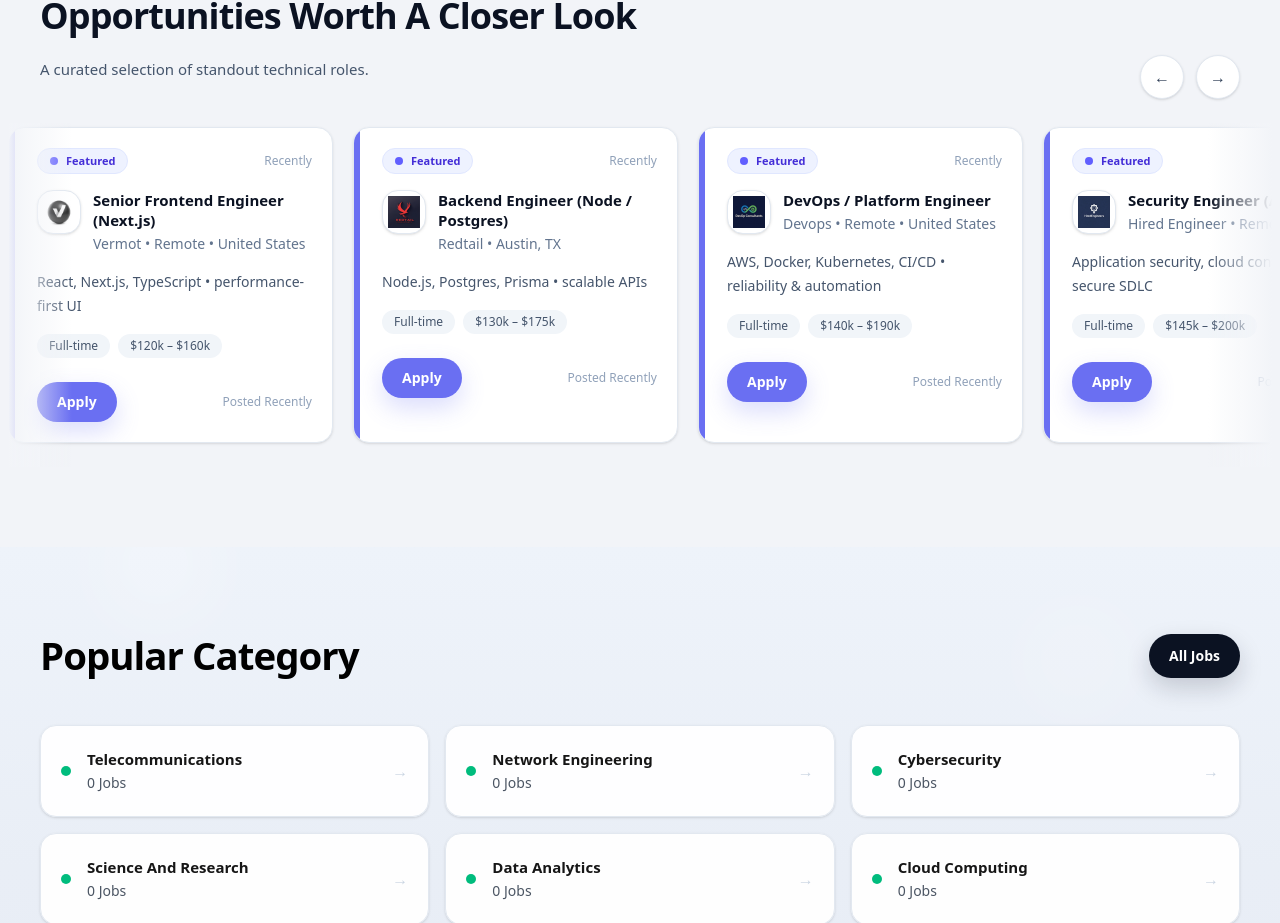
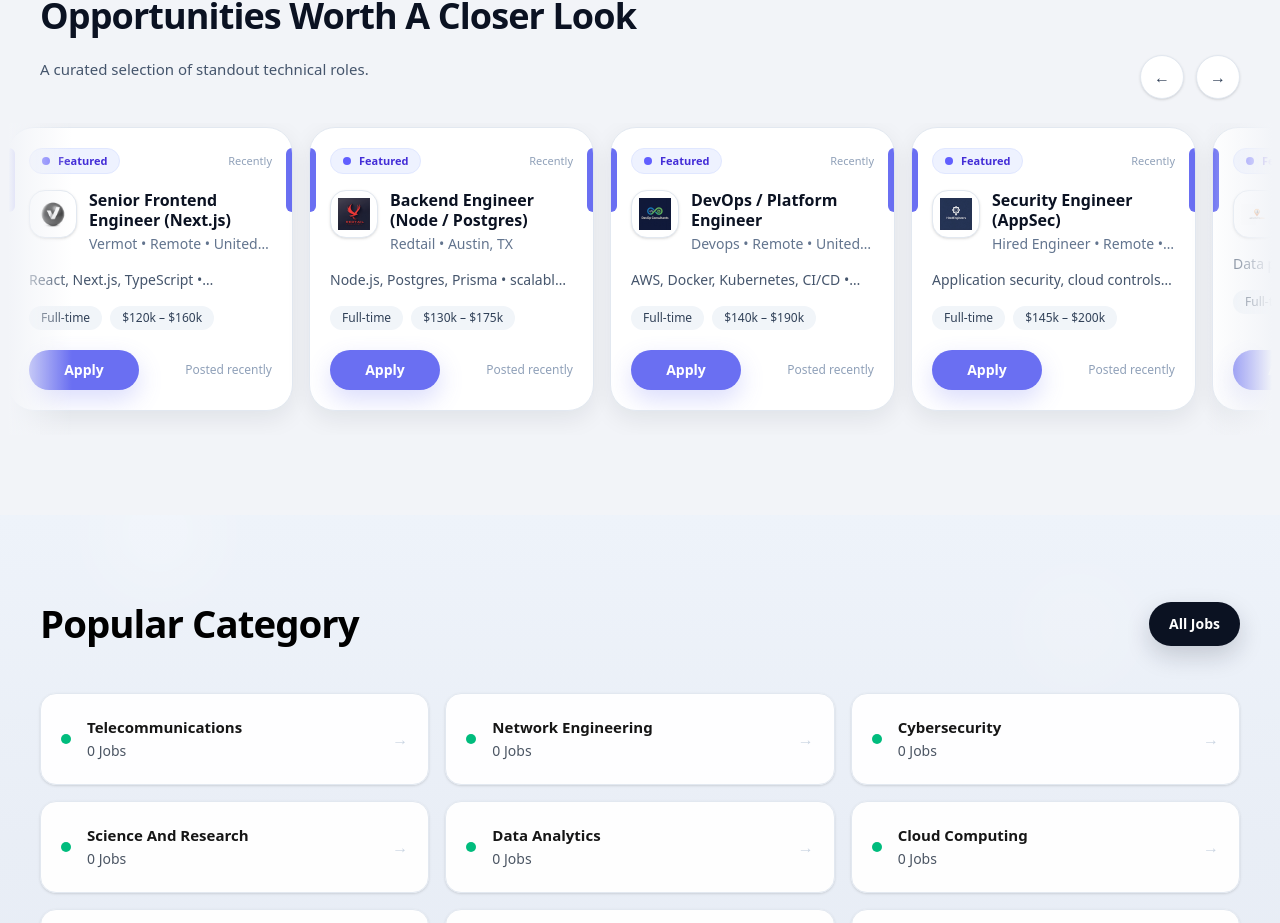
Before and after one commit to adebisidolapo/technicaljobboard, a Next.js app: page / in a window 1280 px wide. Shown: the part 1479-2402 px from the top of the page. Built offline with nearby package versions, Linux system fonts and the light colour scheme; no server answers; the database is empty.

Commit message:
update homepage

```diff
--- a/components/home/FeaturedJobsSection.tsx
+++ b/components/home/FeaturedJobsSection.tsx
@@ -285,8 +285,18 @@
     const rail = railRef.current;
     if (!rail) return;
 
+    const stop = () => {
+      if (autoScrollRef.current !== null) {
+        window.clearInterval(autoScrollRef.current);
+        autoScrollRef.current = null;
+      }
+    };
+
     const start = () => {
-      if (window.innerWidth < 768) return;
+      if (window.innerWidth < 768) {
+        stop();
+        return;
+      }
 
       stop();
 
@@ -302,13 +312,6 @@
           rail.scrollLeft = next;
         }
       }, 22);
-    };
-
-    const stop = () => {
-      if (autoScrollRef.current !== null) {
-        window.clearInterval(autoScrollRef.current);
-        autoScrollRef.current = null;
-      }
     };
 
     start();
@@ -329,7 +332,7 @@
       <div className="absolute right-0 top-[-68px] hidden items-center gap-3 md:flex">
         <button
           type="button"
-          onClick={() => scrollByAmount(-360)}
+          onClick={() => scrollByAmount(-300)}
           className="inline-flex h-11 w-11 items-center justify-center rounded-xl border border-slate-200 bg-white text-slate-700 shadow-sm transition hover:border-slate-300 hover:bg-slate-50"
           aria-label="Scroll left"
         >
@@ -337,7 +340,7 @@
         </button>
         <button
           type="button"
-          onClick={() => scrollByAmount(360)}
+          onClick={() => scrollByAmount(300)}
           className="inline-flex h-11 w-11 items-center justify-center rounded-xl border border-slate-200 bg-white text-slate-700 shadow-sm transition hover:border-slate-300 hover:bg-slate-50"
           aria-label="Scroll right"
         >
@@ -357,7 +360,7 @@
           onMouseLeave={() => {
             isHoveringRef.current = false;
           }}
-          className="no-scrollbar flex gap-5 overflow-x-auto px-4 pb-6 pt-1 pr-4 scroll-smooth snap-x snap-mandatory sm:px-6 lg:px-8"
+          className="no-scrollbar flex gap-4 overflow-x-auto px-4 pb-6 pt-1 pr-4 scroll-smooth snap-x snap-mandatory sm:px-6 lg:px-8"
         >
           {displayJobs.map((job) => {
             const logo = getCompanyLogo(job.company);
@@ -365,24 +368,25 @@
             return (
               <article
                 key={job.id}
-                className="snap-start relative flex min-h-[285px] w-[285px] flex-none flex-col overflow-hidden rounded-2xl border border-slate-200 bg-white shadow-sm transition hover:-translate-y-1 hover:shadow-lg sm:w-[310px] lg:w-[325px]"
+                className="relative flex min-h-[230px] w-[260px] flex-none snap-start flex-col overflow-hidden rounded-[26px] border border-slate-200 bg-white shadow-[0_8px_24px_rgba(15,23,42,0.08)] transition duration-300 hover:-translate-y-1 hover:shadow-[0_16px_34px_rgba(15,23,42,0.12)] sm:w-[275px] lg:w-[285px]"
               >
-                <div className="absolute left-0 top-0 h-full w-1.5 bg-[var(--brand-purple)]" />
+                <div className="absolute left-0 top-5 h-16 w-1.5 rounded-r-full bg-[var(--brand-purple)]" />
+                <div className="absolute right-0 top-5 h-16 w-1.5 rounded-l-full bg-[var(--brand-purple)]" />
 
-                <div className="p-5 pl-7">
+                <div className="flex h-full flex-col p-4 sm:p-5">
                   <div className="flex items-center justify-between gap-3">
                     <span className="inline-flex items-center gap-2 rounded-full border border-indigo-100 bg-indigo-50 px-3 py-1 text-[11px] font-semibold text-indigo-700">
                       <span className="h-2 w-2 rounded-full bg-indigo-500" />
                       Featured
                     </span>
 
-                    <span className="text-xs text-slate-400">
+                    <span className="text-[11px] text-slate-400">
                       {loading ? "Loading..." : job.posted}
                     </span>
                   </div>
 
                   <div className="mt-4 flex items-start gap-3">
-                    <div className="flex h-11 w-11 flex-none items-center justify-center overflow-hidden rounded-2xl border border-slate-200 bg-white shadow-sm">
+                    <div className="flex h-12 w-12 flex-none items-center justify-center overflow-hidden rounded-2xl border border-slate-200 bg-white shadow-sm">
                       {logo ? (
                         <Image
                           src={logo.src}
@@ -399,7 +403,7 @@
                     </div>
 
                     <div className="min-w-0">
-                      <h3 className="line-clamp-2 text-[15px] font-extrabold leading-5 text-[#0B1222]">
+                      <h3 className="line-clamp-2 text-[16px] font-extrabold leading-5 text-[#0B1222]">
                         {job.title}
                       </h3>
                       <p className="mt-1 truncate text-sm text-slate-500">
@@ -408,30 +412,28 @@
                     </div>
                   </div>
 
-                  <p className="mt-4 line-clamp-3 text-sm leading-6 text-slate-600">
+                  <p className="mt-4 line-clamp-1 text-sm text-slate-600">
                     {job.description}
                   </p>
 
                   <div className="mt-4 flex flex-wrap gap-2">
-                    <span className="rounded-full bg-slate-100 px-3 py-1 text-xs font-medium text-slate-600">
+                    <span className="rounded-full bg-slate-100 px-3 py-1 text-xs font-medium text-slate-700">
                       {job.type}
                     </span>
-                    <span className="rounded-full bg-slate-100 px-3 py-1 text-xs font-medium text-slate-600">
+                    <span className="rounded-full bg-slate-100 px-3 py-1 text-xs font-medium text-slate-700">
                       {job.pay}
                     </span>
                   </div>
 
-                  <div className="mt-auto flex items-center justify-between pt-6">
+                  <div className="mt-auto flex items-center justify-between pt-5">
                     <Link
                       href={job.href}
-                      className="inline-flex h-10 items-center justify-center rounded-xl bg-[var(--brand-purple)] px-5 text-sm font-semibold text-white shadow-[0_10px_24px_rgba(106,111,242,0.24)] transition hover:opacity-95"
+                      className="inline-flex h-10 min-w-[110px] items-center justify-center rounded-full bg-[var(--brand-purple)] px-5 text-sm font-semibold text-white shadow-[0_10px_24px_rgba(106,111,242,0.24)] transition hover:opacity-95"
                     >
                       Apply
                     </Link>
 
-                    <span className="text-xs text-slate-400">
-                      Posted {job.posted}
-                    </span>
+                    <span className="text-xs text-slate-400">Posted recently</span>
                   </div>
                 </div>
               </article>
```
